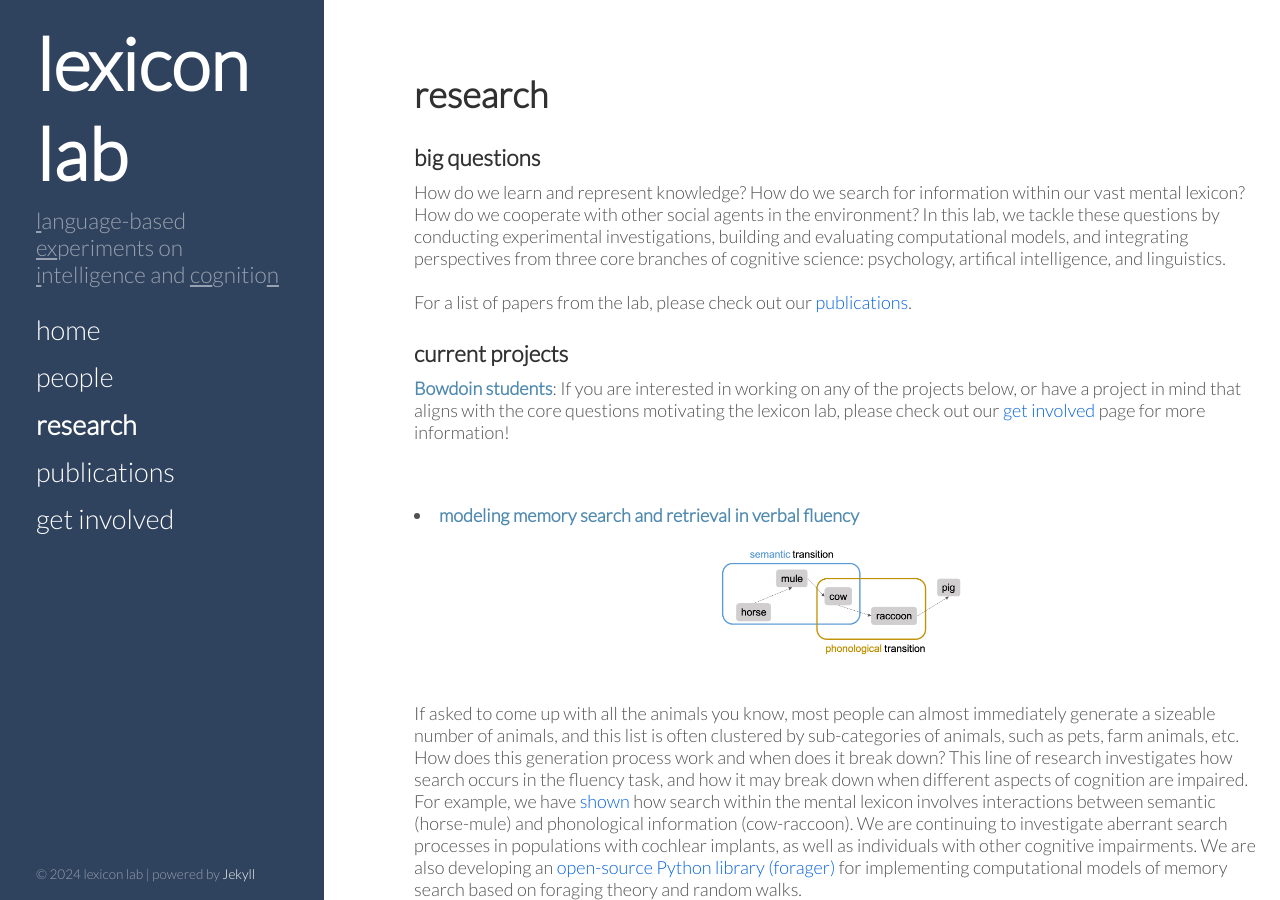
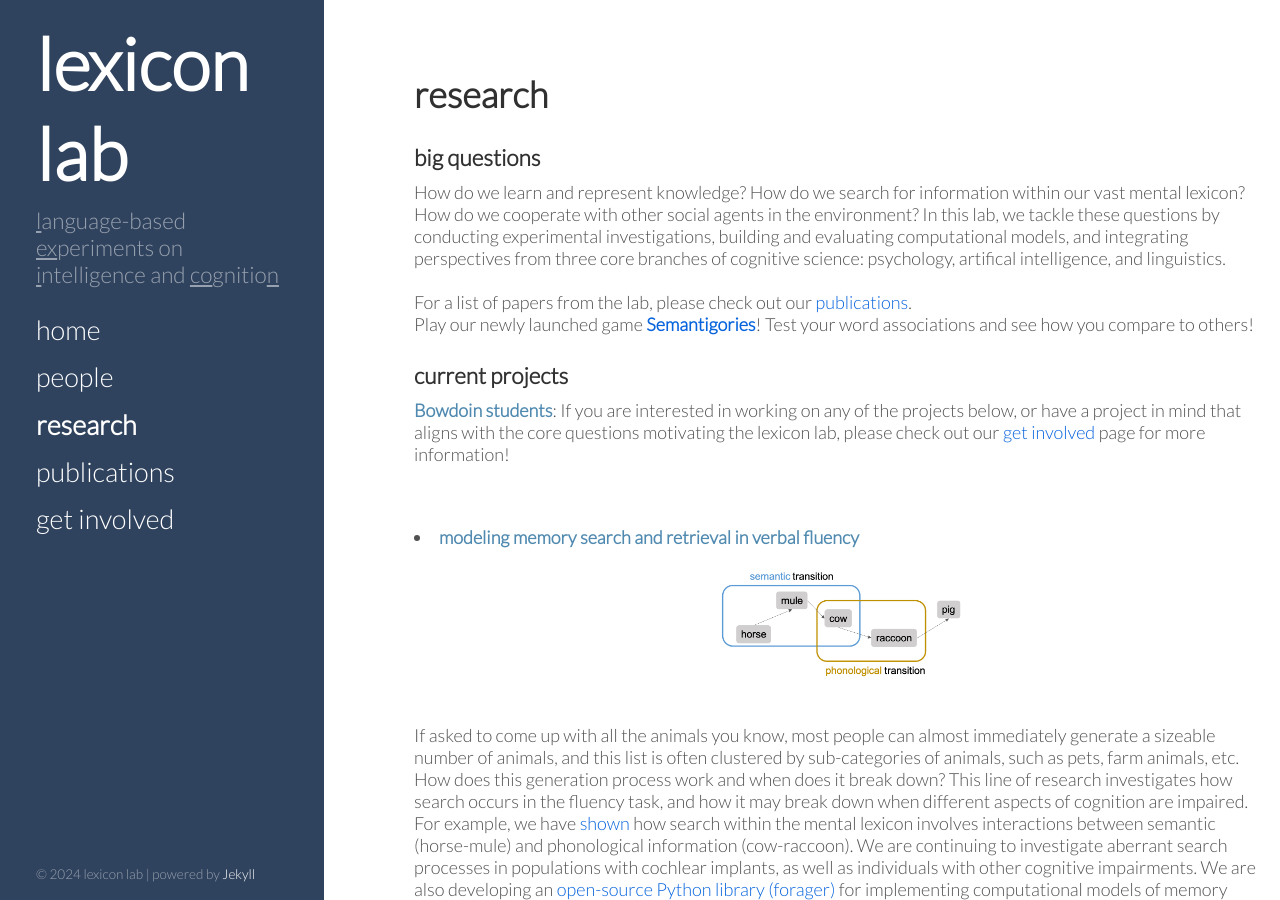
Before and after one commit to thelexiconlab/thelexiconlab.github.io, a Jekyll site: the page built from research.html, in a window 1280 px wide and 900 px high. Built offline with Jekyll 4.4.1, drawn with Linux system fonts in a browser that asks for light colours; Markdown is read by kramdown in place of the engine named in the settings.

Commit message:
update game

```diff
--- a/index.html
+++ b/index.html
@@ -15,4 +15,4 @@ order: 1
 <p class = "postimage">We are interested in how humans learn the meaning of words, how they communicate as social agents, and how search unfolds within the mental lexicon. We use experimental research methods, computational modeling, and psychological theory to study language and higher-order cognition.</p>
 <p class = "postimage">Our research is funded by the <a href="https://www.nsf.gov/" target="_blank">National Science Foundation</a>. Check out our <a href="https://thelexiconlab.github.io/research/">research</a> or <a href="https://thelexiconlab.github.io/publications/">publications</a> page to know more about our work. </p>
 
-<p class = "postimage">Play our newly launched game <b><a href="https://semantigories.research.bowdoin.edu/", target="_blank">Semantigories</a></b>!</p> Test your word associations and see how you compare to others! </p>
+<p class = "postimage">Play our newly launched game <b><a href="https://semantigories.research.bowdoin.edu/", target="_blank">Semantigories</a></b>! Test your word associations and see how you compare to others! </p>
--- a/research.html
+++ b/research.html
@@ -15,6 +15,8 @@ order: 3
 How do we learn and represent knowledge? How do we search for information within our vast mental lexicon? How do we cooperate with other social agents in the environment? In this lab, we tackle these questions by conducting experimental investigations, building and evaluating computational models, and integrating perspectives from three core branches of cognitive science: psychology, artifical intelligence, and linguistics.
 <br> <br>
 For a list of papers from the lab, please check out our <a href="https://thelexiconlab.github.io/publications/">publications</a>.
+
+<p>Play our newly launched game <b><a href="https://semantigories.research.bowdoin.edu/", target="_blank">Semantigories</a></b>! Test your word associations and see how you compare to others! </p>
 
 <h3> current projects</h3>
 <strong><span style="color:#508AB0">Bowdoin students</span></strong>: If you are interested in working on any of the projects below, or have a project in mind that aligns with the core questions motivating the lexicon lab, please check out our <a href="https://thelexiconlab.github.io/get%20involved/">get involved</a> page for more information!
```
Also changed, not shown: get involved.html (+2 -10 lines).
